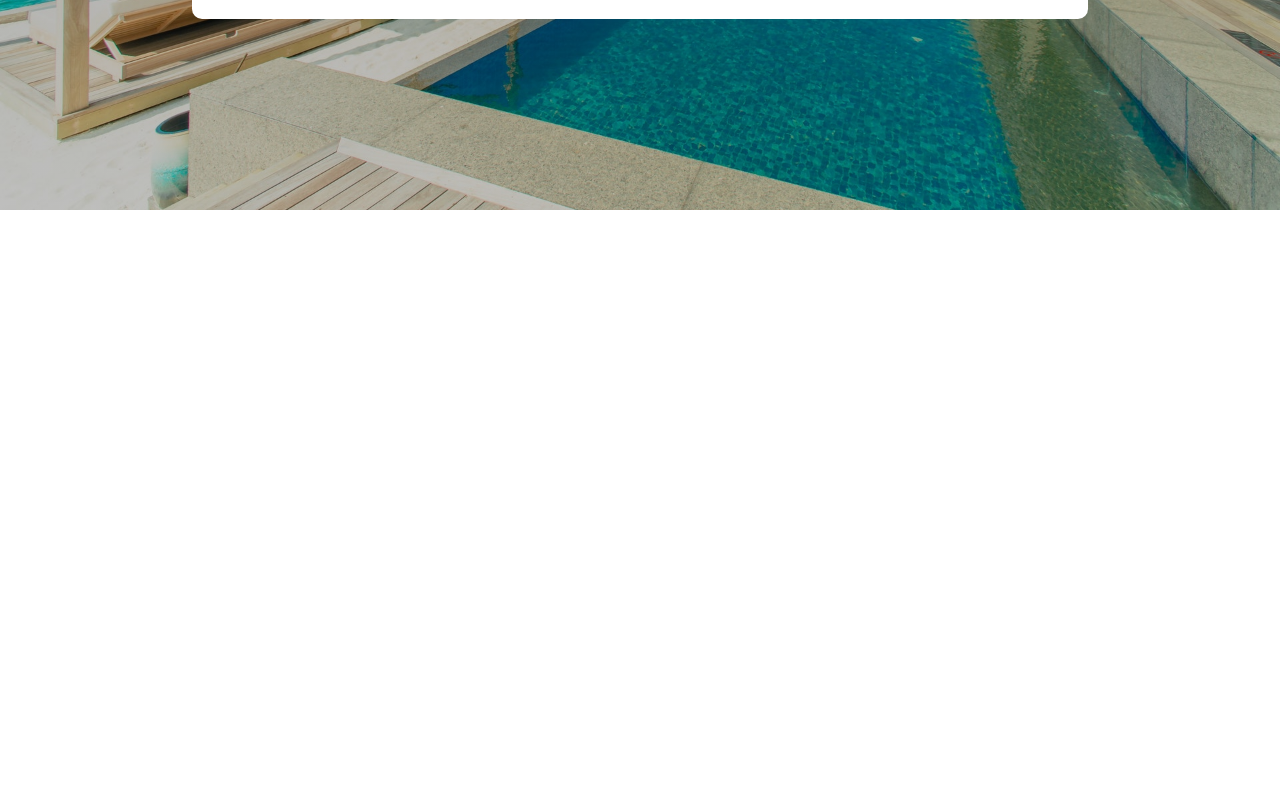
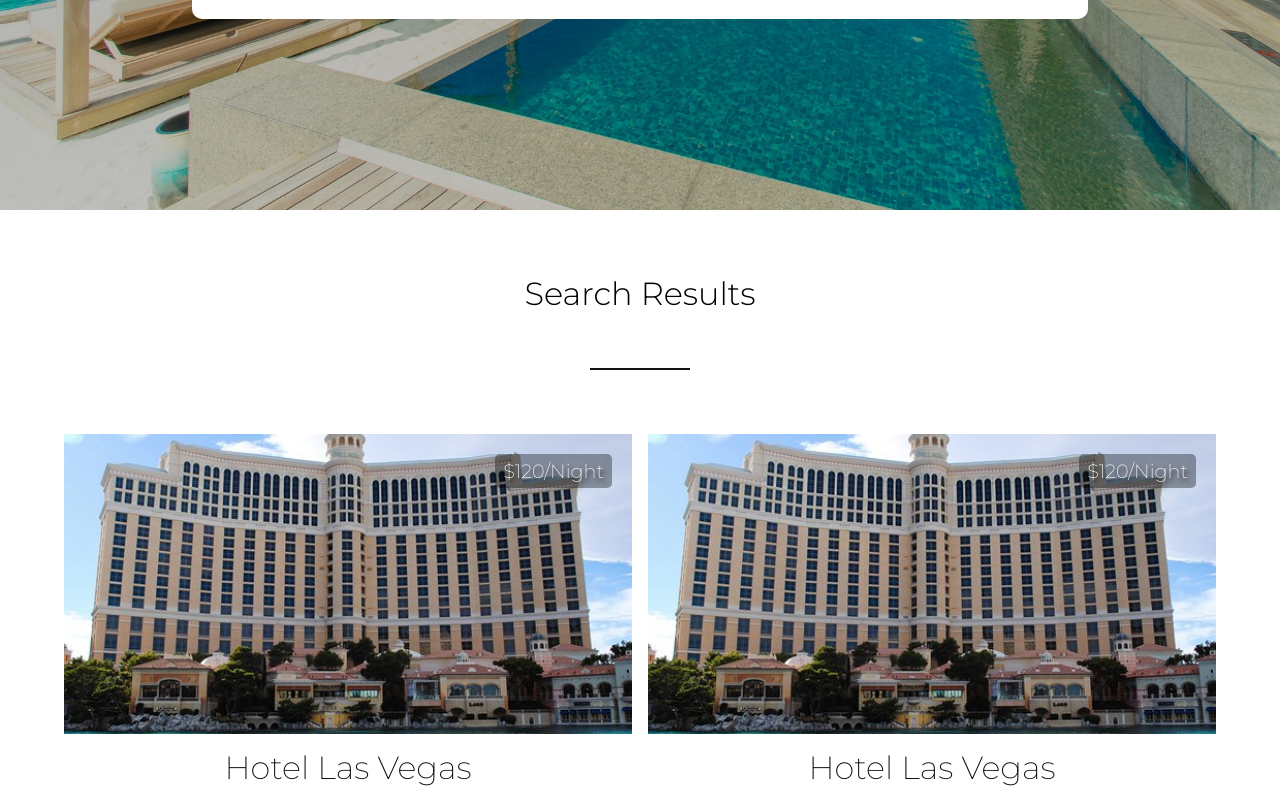
Before and after one commit to vujic02/DV-Hotels, a React (Create React App) app: page / in a window 1280 px wide. Shown: the part 650-1447 px from the top of the page. Before the commit the page ends 860 px from the top, so only its background shows below. Built offline with nearby package versions, Linux system fonts and the light colour scheme.

Commit message:
changed home page

```diff
--- a/src/components/Main/Card.js
+++ b/src/components/Main/Card.js
@@ -9,6 +9,7 @@ import {
   OutlineStar,
   PriceTagWrapper,
 } from "../../styles/card-styles";
+import {Container} from "../../styles/global-styles"
 
 import TestImage from "../../hotel.jpg";
 
@@ -20,13 +21,13 @@ const Card = () => {
         <PriceTag>$120/Night</PriceTag>
       </PriceTagWrapper>
       <CardHeader>Hotel Las Vegas</CardHeader>
-      <div>
+      <Container justify="center" align="center">
         <FilledStar />
         <FilledStar />
         <FilledStar />
         <FilledStar />
         <OutlineStar />
-      </div>
+      </Container>
       <CardDescription>Las Vegas Hotel Test</CardDescription>
     </CardDiv>
   );
--- a/src/pages/Home.js
+++ b/src/pages/Home.js
@@ -6,13 +6,13 @@ import Text from "../components/Main/Text"
 
 import { LandingOverlay } from "../styles/home-styles";
 
-import { Overlay } from "../styles/global-styles";
+import { Grid, Overlay, SectionHeading, TextH1 } from "../styles/global-styles";
 
 import Card from "../components/Main/Card";
 
 const Home = ({ toggle, isOpen }) => {
   return (
-    <div>
+    <section className="home-page">
       <Navbar isOpen={isOpen} toggle={toggle} />
       <Sidebar isOpen={isOpen} toggle={toggle} />
       <LandingOverlay
@@ -35,7 +35,16 @@ const Home = ({ toggle, isOpen }) => {
           <SearchBar />
         </Overlay>
       </LandingOverlay>
-    </div>
+      <SectionHeading lineCol="#111" m="5% 0 0 0">
+        <TextH1 fontS="2rem" fontW="300">Search Results</TextH1>
+        <div className="bottom-line"></div>
+      </SectionHeading>
+      <Grid cols="repeat(3, 1fr)" colsM1="repeat(2, 1fr)" colsM2="1fr" gridGap="1rem" p="5% 5% 0 5%">
+        <Card />
+        <Card />
+        <Card />
+      </Grid>
+    </section>
   );
 };
 
--- a/src/styles/card-styles.js
+++ b/src/styles/card-styles.js
@@ -23,7 +23,7 @@ export const CardImage = styled.img`
 `;
 
 export const PriceTag = styled.h3`
-  font-size: 1.5rem;
+  font-size: 1.2rem;
   font-weight: 200;
   text-shadow: 2px 4px 4px var(--black);
   color: var(--white);
@@ -32,7 +32,7 @@ export const PriceTag = styled.h3`
 export const PriceTagWrapper = styled.div`
   position: absolute;
   background-color: rgba(1, 1, 1, 0.35);
-  padding: .3rem;
+  padding: .3rem .5rem;
   border-radius: 5px;
 
   top: 20px;
@@ -40,7 +40,7 @@ export const PriceTagWrapper = styled.div`
 `;
 
 export const CardDiv = styled.div`
-  width: 600px;
+  width: 100%;
   height: 450px;
 
   background-color: transparent;
--- a/src/styles/global-styles.js
+++ b/src/styles/global-styles.js
@@ -20,6 +20,9 @@ export const Grid = styled.div`
     grid-template-columns: ${({cols}) => cols};
     width: ${({w}) => w};
     height: ${({h}) => h};
+    gap: ${({gridGap}) => gridGap};
+    margin: ${({m}) => m};
+    padding: ${({p}) => p};
 
     @media screen and (max-width: 1366px) {
         grid-template-columns: ${({colsM1}) => colsM1};
@@ -94,3 +97,19 @@ export const Button = styled.div`
         color: ${({colH}) => colH};
     }
 `
+
+export const SectionHeading = styled.div`
+    display: flex;
+    align-items: center;
+    justify-content: space-between;
+    flex-direction: column;
+    height: 6rem;
+    margin: ${({m}) => m};
+    padding: ${({p}) => p};
+
+    .bottom-line {
+        background: ${({lineCol}) => lineCol};
+        width: 100px;
+        height: 2px;
+    }
+`
```
